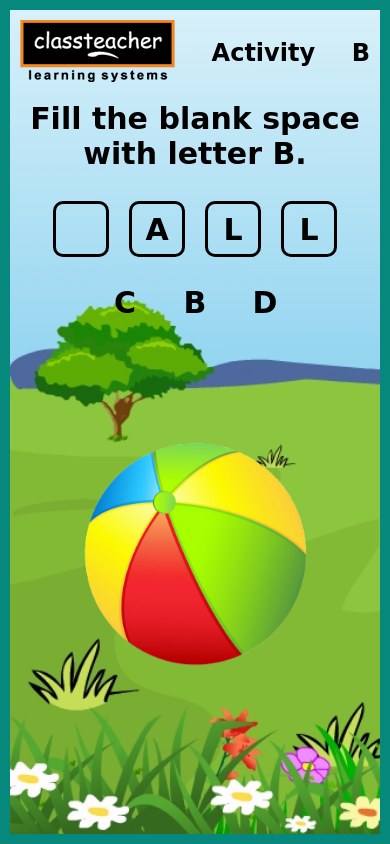
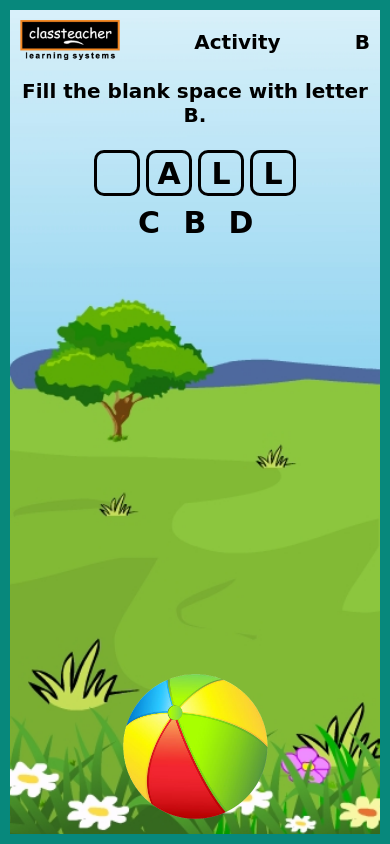
Before and after one commit to pankajgouraw/Fill-in-the-blank-template, a plain HTML site: page index.html in a window 390 px wide. Drawn offline with Linux system fonts and the light colour scheme.

Commit message:
update auto next

```diff
--- a/css/style.css
+++ b/css/style.css
@@ -133,11 +133,22 @@ transition: 0.5s all;}
 	bottom: 0;
 }
 
-.imgContainer{text-align:center;}
+.imgContainer{
+    text-align: center;
+    position: absolute;
+    bottom: 20px;
+    left: 50%;
+    transform: translateX(-50%);
+}
 .imgContainer img{
 	    width: 230px;
 }
-@media screen and (max-width: 768px) {
-
+@media screen and (max-width: 500px) {
+.dropSuggestions{flex-wrap:wrap;}
+.logoWrapper img{width:100px;}
+.logoWrapper h2{font-size:20px;}
+#fillTheBlank{font-size: 20px;}
+.suggData{margin:3px; width:40px; height:40px;}
+.imgContainer img {width: 150px;}
 }
 /*  // media quesry end here...*/
--- a/index.html
+++ b/index.html
@@ -3,10 +3,10 @@
    <head>
       <title>ClassTeacher</title>
       <meta charset="utf-8">
-      <meta name="viewport" content="width=device-width, initial-scale=1.0">
       <link rel="stylesheet" type="text/css" href="css/animate.css">
       <link rel="stylesheet" type="text/css" href="css/jquery-ui.min.css">
       <link rel="stylesheet" type="text/css" href="css/style.css">
+      <meta name="viewport" content="width=device-width, initial-scale=1.0">
       <script type="text/javascript" src="js/jquery.js"></script>
       <script type="text/javascript" src="js/jquery-ui.min.js"></script>
       <script type="text/javascript" src="js/enableDragMobile.js"></script>
--- a/js/script.js
+++ b/js/script.js
@@ -43,7 +43,9 @@ $(function() {
                   if(index == data.length-1){
                     $('#next').hide();
                   }else{
-                    $('#next').fadeIn();
+                    setTimeout(function(){
+                       next();
+                    },5000)
                   }
             } else{
                 console.log("incorrect");
@@ -51,6 +53,9 @@ $(function() {
                 $('.sad').slideUp().fadeIn();
                 let audioData = new Audio(tryAgain);
                 audioData.play();
+                setTimeout(function(){
+                  location.reload();
+                },5000)
             }
         }
   });
@@ -74,8 +79,10 @@ $(function() {
       $('.dropSuggestions').html(questionHtml);
 
       // to play audio
-      let mainAudio = new Audio(data[index].audio);
-      mainAudio.play();
+       let mainAudio = new Audio(data[index].audio);
+       mainAudio.play();
+
+
       // to append the suggestions
       let suggHtml = `<div id="match" class="suggData dragg"><span>${data[index].corrAns}</span></div>
                      <div class="suggData suggData1 dragg"><span>${data[index].sugg1}</span></div>
@@ -102,19 +109,18 @@ $(function() {
        location.reload();
   })
 
-  $('#next').click(function(){
+ function next(){
     console.log("i am the next one...");
     let audioData = new Audio(beepSound);
     audioData.play();
     index++;
     let url2 = window.location.pathname;
     var newurl = url2 + `?data=all&qno=${index}`;
-
     setTimeout(function(){
       window.location.href = newurl;
     },500)
 
-  })
+  }
 
   $('#prev').click(function(){
     console.log("i am the next one...");
@@ -134,11 +140,11 @@ $(function() {
      $('#prev').hide();
   }
 
-  if(index > 0){
-    $('#next').fadeIn();
-  }
-  if(index == data.length-1){
-    $('#next').hide();
-  }
+  // if(index > 0){
+  //   $('#next').fadeIn();
+  // }
+  // if(index == data.length-1){
+  //   $('#next').hide();
+  // }
 
 });
```
